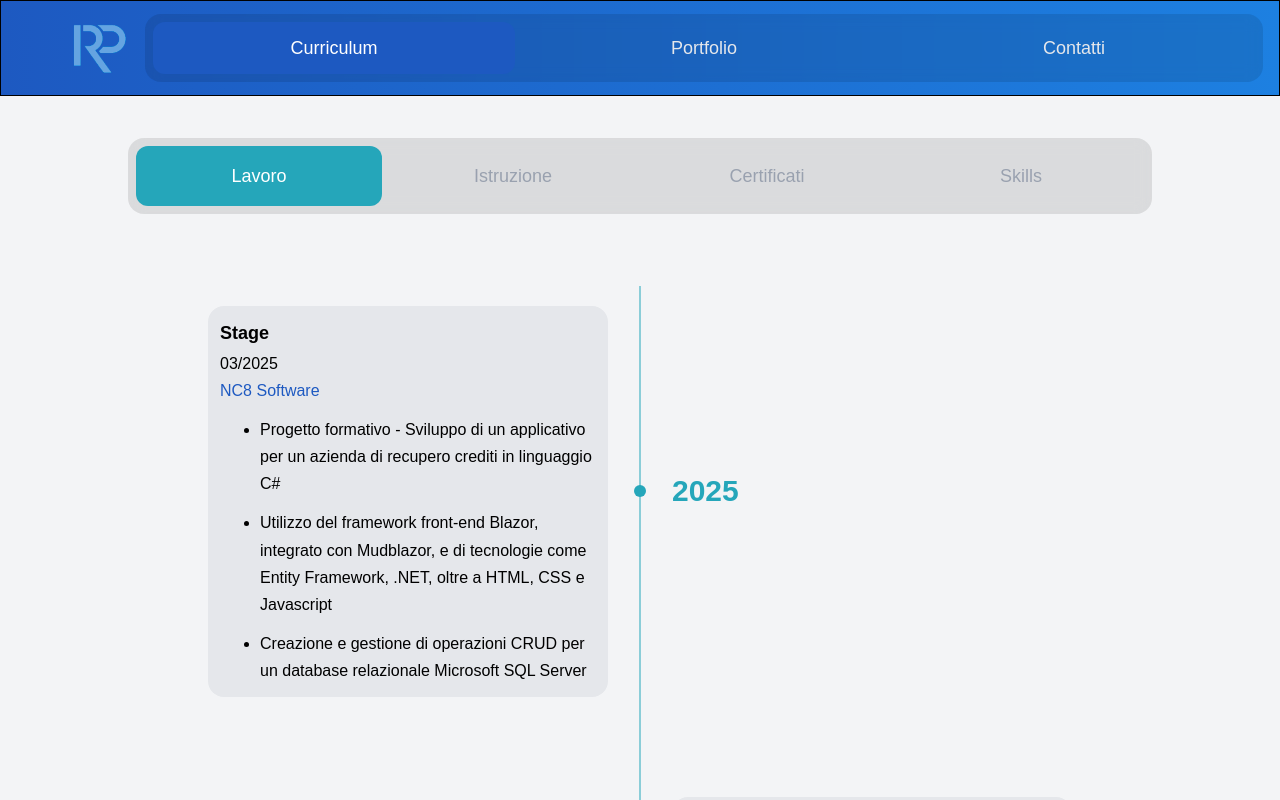
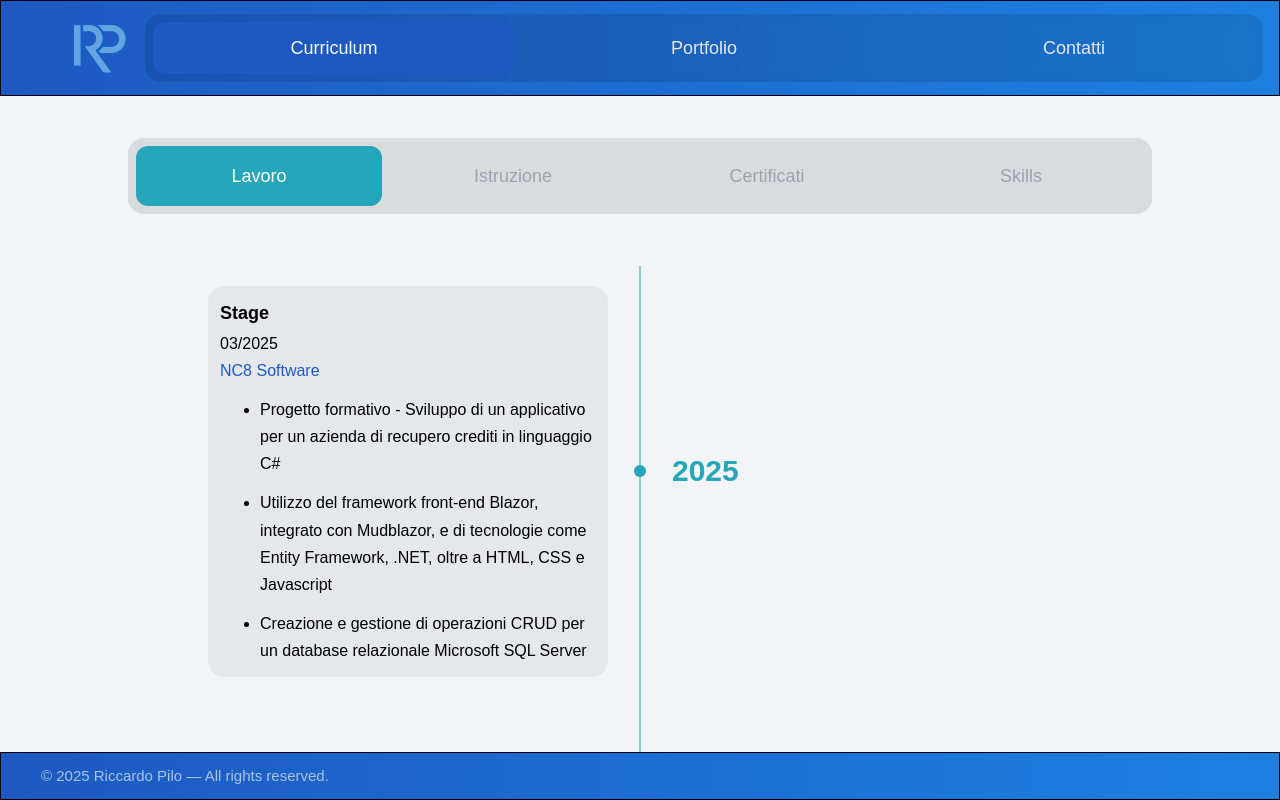
Before and after one commit to Hiroshisar/riccardo-pilo.it, a React (Vite) app: page /curriculum/workhistory in a window 1280 px wide. Shown: the top 800 px of the page. Built offline with nearby package versions, Linux system fonts and the light colour scheme; a web font is replaced by a local one.

Commit message:
Added ScrollProgress component; Minor ui fixes.

```diff
--- a/src/components/Footer.tsx
+++ b/src/components/Footer.tsx
@@ -1,6 +1,6 @@
 function Footer() {
   return (
-    <div className="from-primary to-primary-complement mt-5 flex h-15 gap-2 border bg-linear-to-l sm:h-20">
+    <div className="from-primary to-primary-complement flex h-10 gap-2 border bg-linear-to-l sm:h-12">
       <p className="text-smallText sm:text-mediumText text-navbar-text ml-10 flex items-center">
         © 2025 Riccardo Pilo — All rights reserved.
       </p>
--- /dev/null
+++ b/src/components/ScrollProgress.tsx
@@ -0,0 +1,37 @@
+import { useEffect, useState } from "react";
+import { motion } from "framer-motion";
+
+function ScrollProgress({
+  targetRef
+}: {
+  targetRef: React.RefObject<HTMLElement | null>;
+}) {
+  const [progress, setProgress] = useState(0);
+
+  useEffect(() => {
+    const el = targetRef.current;
+    if (!el) return;
+
+    const handleScroll = () => {
+      const scrollTop = el.scrollTop;
+      const height = el.scrollHeight - el.clientHeight;
+
+      const scrolled = height > 0 ? (scrollTop / height) * 100 : 0;
+      setProgress(scrolled);
+    };
+
+    el.addEventListener("scroll", handleScroll);
+
+    return () => el.removeEventListener("scroll", handleScroll);
+  }, [targetRef]);
+
+  return (
+    <motion.div
+      className="to-secondary/85 via-secondary-complement/85 from-primary/85 fixed top-0 left-0 z-50 h-0.75 bg-linear-to-r"
+      style={{ width: `${progress}%` }}
+      transition={{ type: "tween", ease: "easeOut", duration: 0.2 }}
+    />
+  );
+}
+
+export default ScrollProgress;
--- a/src/components/TimeLine.tsx
+++ b/src/components/TimeLine.tsx
@@ -21,7 +21,7 @@ function TimeLine({
   ).sort((a, b) => b.year - a.year);
 
   return (
-    <div className="relative isolate mx-auto mt-10 max-w-5xl px-4">
+    <div className="relative isolate mx-auto mt-5 max-w-5xl px-4">
       <div className="bg-secondary-complement absolute top-0 left-1/2 z-0 h-full w-px -translate-x-1/2" />
 
       <div className="relative z-10 flex flex-col gap-20">
--- a/src/layouts/MainLayout.tsx
+++ b/src/layouts/MainLayout.tsx
@@ -1,17 +1,25 @@
 import { Outlet } from "react-router-dom";
 import NavBar from "../components/NavBar";
 import Footer from "../components/Footer";
+import ScrollProgress from "../components/ScrollProgress";
+import { useRef } from "react";
 
 function MainLayout() {
+  const mainRef = useRef<HTMLElement | null>(null);
+
   return (
-    <div className="font-lexend flex min-h-dvh w-dvw flex-col bg-gray-100">
-      <div className="sticky top-0 z-50 bg-white/80 backdrop-blur-md">
+    <div className="font-lexend flex h-screen flex-col bg-gray-100">
+      <ScrollProgress targetRef={mainRef} />
+
+      <div className="shrink-0">
         <NavBar />
       </div>
-      <main className="flex-1 px-2 py-0.5">
+
+      <main ref={mainRef} className="flex-1 overflow-y-auto px-2 py-0.5">
         <Outlet />
       </main>
-      <div className="bottom-0">
+
+      <div className="shrink-0">
         <Footer />
       </div>
     </div>
--- a/src/pages/Contacts.tsx
+++ b/src/pages/Contacts.tsx
@@ -31,7 +31,7 @@ function Contacts() {
 
   return (
     <div className="mt-10 flex justify-center px-4">
-      <div className="flex w-full max-w-3xl flex-wrap items-center justify-around gap-6 sm:flex-nowrap">
+      <div className="flex w-full max-w-3xl flex-col items-center justify-around gap-6 sm:flex-row">
         {contacts.map((item) => (
           <a
             key={item.label}
--- a/src/pages/Curriculum.tsx
+++ b/src/pages/Curriculum.tsx
@@ -10,9 +10,9 @@ const tabs = [
 
 function Curriculum() {
   return (
-    <div className="mt-10 flex justify-center px-2 sm:px-4 md:px-0">
+    <div className="mt-10 flex justify-center overflow-x-hidden px-2 sm:px-4 md:px-0">
       <div className="w-full max-w-5xl">
-        <div className="flex flex-col gap-2 rounded-2xl bg-black/10 p-2 backdrop-blur-sm sm:flex-row">
+        <div className="flex flex-col gap-2 overflow-hidden rounded-2xl bg-black/10 p-2 backdrop-blur-sm sm:flex-row">
           {tabs.map((tab) => (
             <NavLink key={tab.path} to={tab.path} className="relative flex-1">
               {({ isActive }) => (
--- a/src/styles/styles.css
+++ b/src/styles/styles.css
@@ -42,3 +42,43 @@
   --color-navbar-text: #a9c5e1ff;
   --color-subtitle: #6b8fb2ff;
 }
+
+/* NASCOSTA di default */
+::-webkit-scrollbar {
+  width: 6px;
+  opacity: 0;
+}
+
+::-webkit-scrollbar-thumb {
+  background: rgba(120, 120, 120, 0);
+  border-radius: 999px;
+  transition: background 0.3s ease;
+}
+
+/* QUANDO SCROLLI */
+.scrolling ::-webkit-scrollbar-thumb {
+  background: rgba(120, 120, 120, 0.4);
+}
+
+.dark.scrolling ::-webkit-scrollbar-thumb {
+  background: rgba(200, 200, 200, 0.4);
+}
+
+/* Firefox fallback */
+* {
+  scrollbar-width: none;
+}
+
+.scrolling * {
+  scrollbar-width: thin;
+}
+
+/* Firefox */
+* {
+  scrollbar-width: thin;
+  scrollbar-color: rgba(120, 120, 120, 0.3) transparent;
+}
+
+body {
+  overflow: hidden;
+}
```
